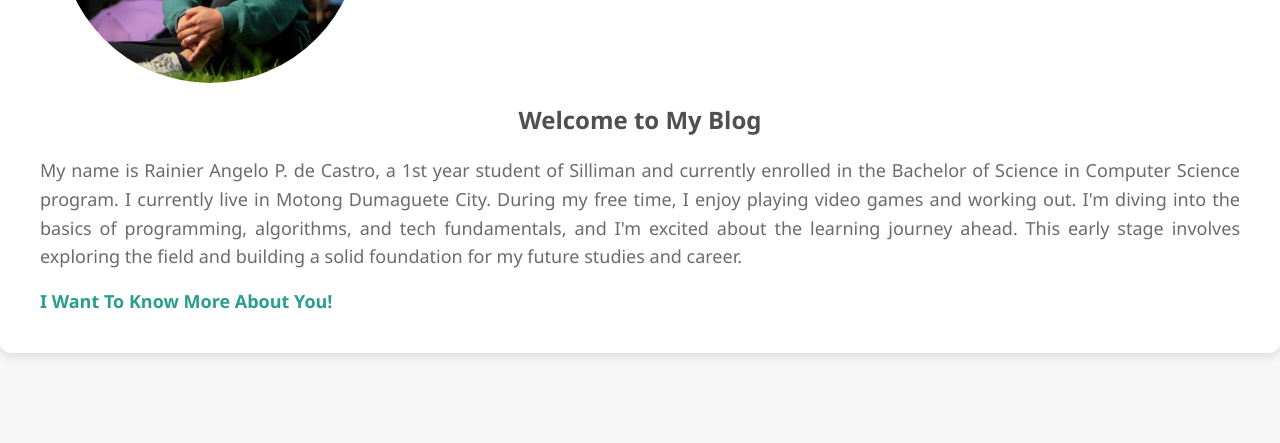
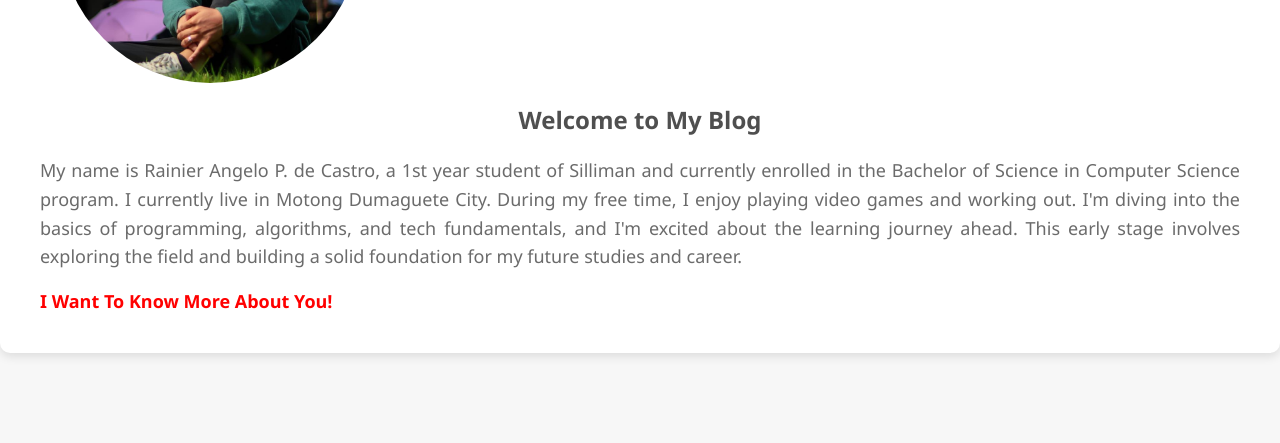
Before and after one commit to rain474/ccs1proj, a plain HTML site: page index.html in a window 1280 px wide. Shown: the part 357-800 px from the top of the page. Drawn offline with Linux system fonts and the light colour scheme.

Commit message:
format1.css

```diff
--- a/format1.css
+++ b/format1.css
@@ -63,7 +63,7 @@ a {
 
 }
 a:link {
-    color: #2a9d8f;
+    color: red;
     text-decoration: none;
 }
 
```
